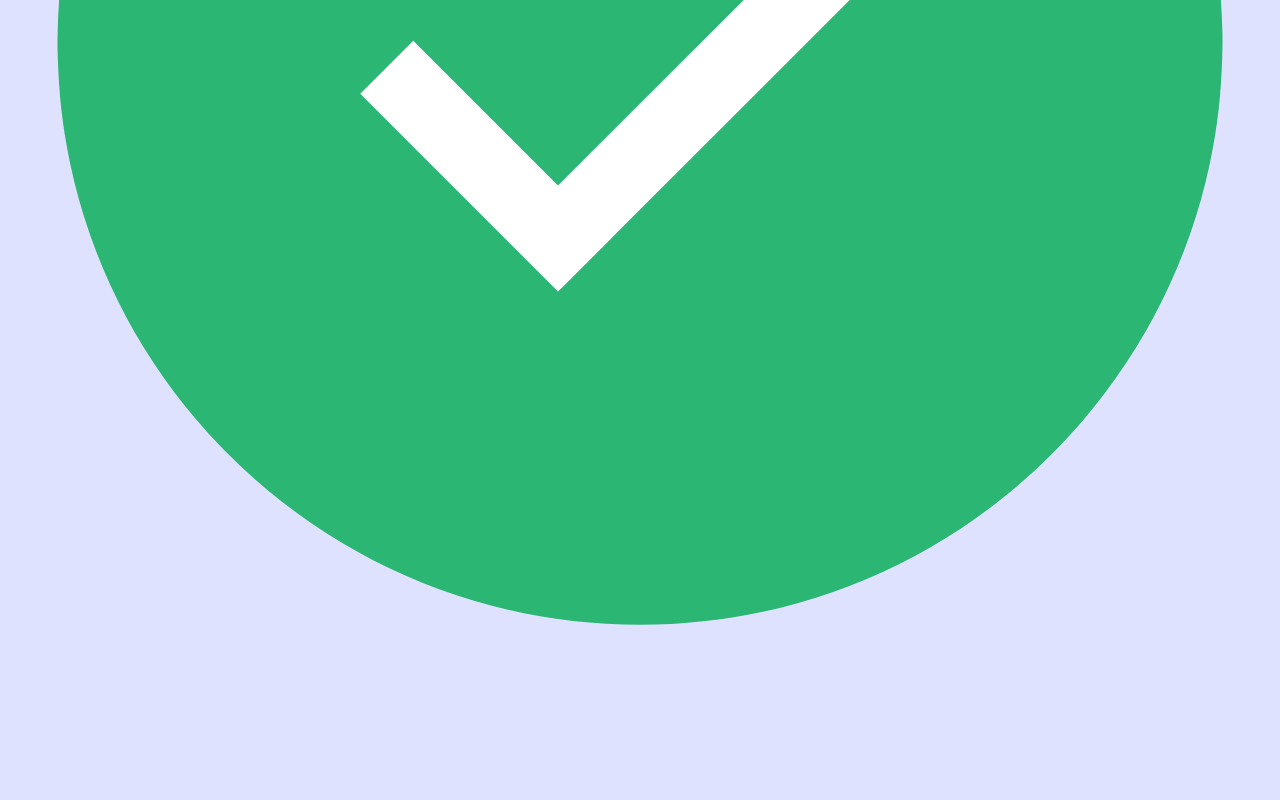
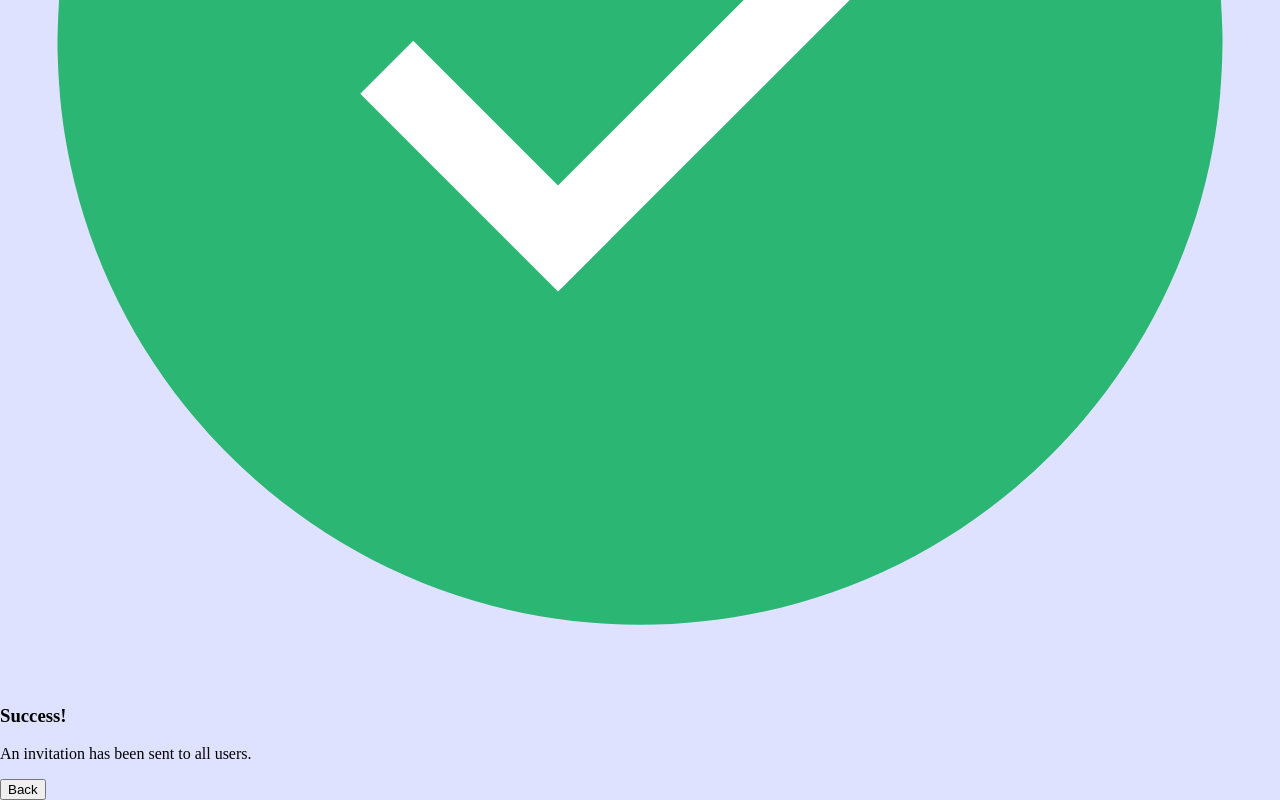
Before and after one commit to arsenjijavadze/users-app, a React (Create React App) app: page / in a window 1280 px wide. Shown: the part 598-1398 px from the top of the page. Before the commit the page ends 1284 px from the top, so only its background shows below. Built offline with nearby package versions, Linux system fonts and the light colour scheme.

Commit message:
feat: implement information block and button in the success component

```diff
--- a/src/components/Success.jsx
+++ b/src/components/Success.jsx
@@ -4,7 +4,9 @@ export const Success = ({ count }) => {
     return (
         <div className="success-block">
             <img src="/assets/success.svg" als="Success" />
-
+            <h3>Success!</h3>
+            <p>An invitation has been sent to all {count} users.</p>
+            <button className="send-invite-btn">Back</button>
         </div>
-    )
+    );
 };
```
